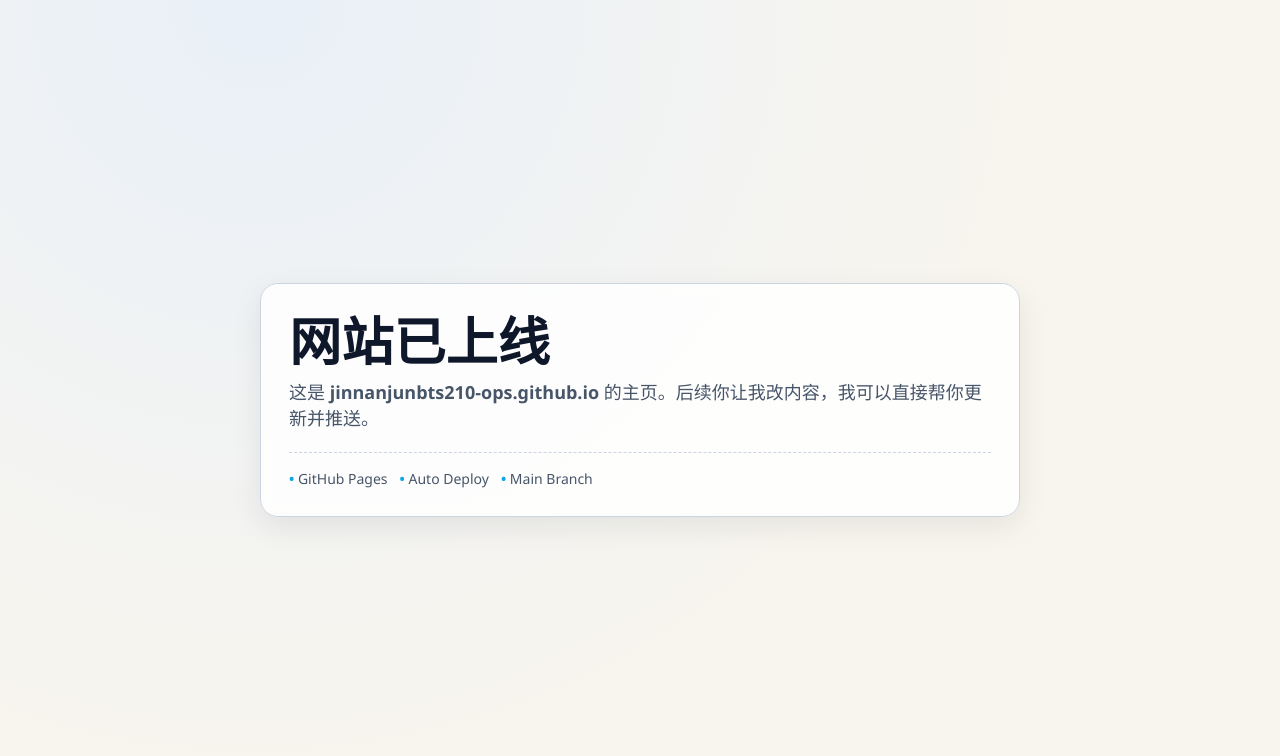
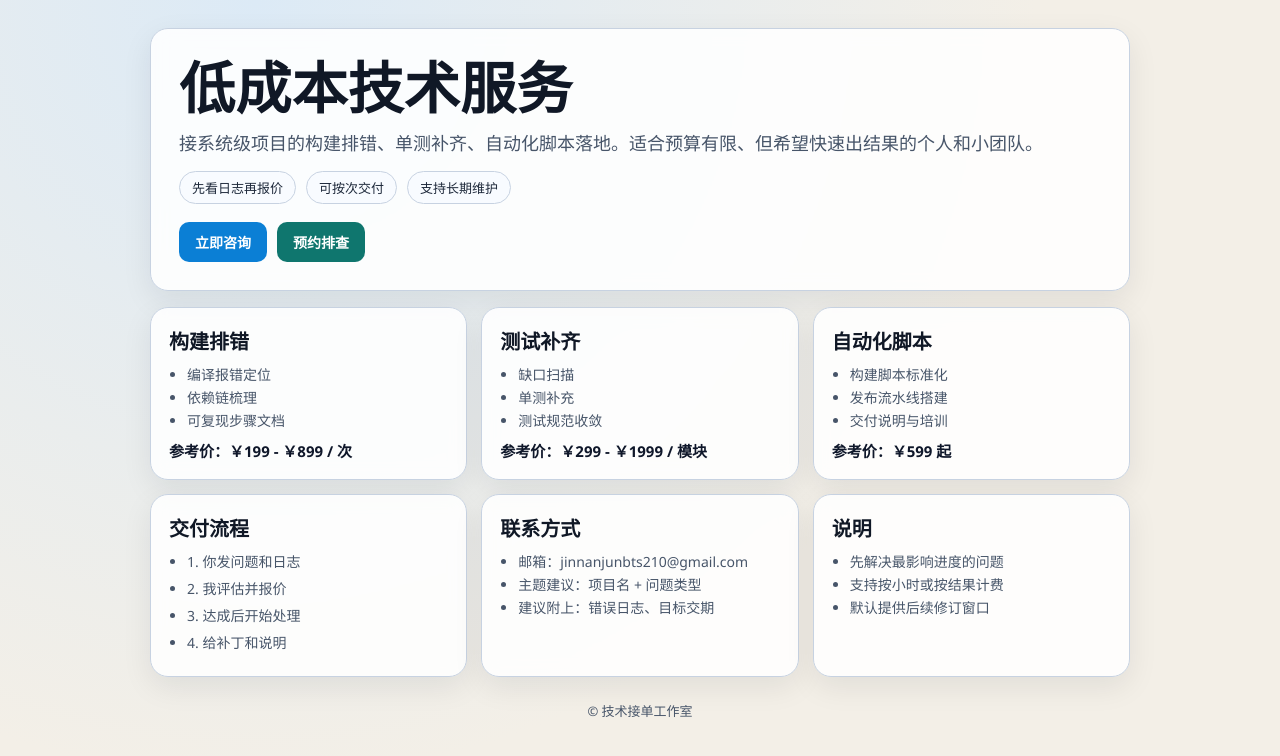
Before and after one commit to jinnanjunbts210-ops/jinnanjunbts210-ops.github.io, a plain HTML site: page index.html in a window 1280 px wide. Drawn offline with Linux system fonts and the light colour scheme.

Commit message:
update landing page for service business

```diff
--- a/index.html
+++ b/index.html
@@ -3,73 +3,206 @@
 <head>
   <meta charset="utf-8" />
   <meta name="viewport" content="width=device-width,initial-scale=1" />
-  <title>jinnanjunbts210-ops</title>
+  <title>技术接单工作室</title>
   <style>
     :root {
-      --bg1: #f8f5ee;
-      --bg2: #e9f0f8;
-      --ink: #0f172a;
+      --bg1: #f3efe7;
+      --bg2: #dceaf6;
+      --ink: #101826;
       --sub: #475569;
-      --card: #ffffffd8;
-      --line: #cbd5e1;
-      --accent: #0ea5e9;
+      --card: #ffffffdc;
+      --line: #c7d2e1;
+      --accent: #0b7fd5;
+      --accent2: #0f766e;
     }
-    * { box-sizing: border-box; }
+    * {
+      box-sizing: border-box;
+    }
     body {
       margin: 0;
       font-family: "Segoe UI", "PingFang SC", "Noto Sans SC", sans-serif;
       color: var(--ink);
       background: radial-gradient(circle at 20% 0%, var(--bg2), var(--bg1) 60%);
-      min-height: 100vh;
-      display: grid;
-      place-items: center;
-      padding: 24px;
+      min-height: 100dvh;
+      padding: 28px 14px 42px;
     }
-    .card {
-      width: min(760px, 100%);
+    .card, .grid > section {
       background: var(--card);
       border: 1px solid var(--line);
       border-radius: 18px;
-      padding: 28px;
-      backdrop-filter: blur(6px);
+      backdrop-filter: blur(8px);
       box-shadow: 0 10px 30px rgba(15, 23, 42, 0.08);
     }
+    .wrap {
+      max-width: 980px;
+      margin: 0 auto;
+      display: grid;
+      gap: 16px;
+    }
+    .hero {
+      padding: 28px;
+    }
     h1 {
-      margin: 0 0 8px;
-      font-size: clamp(30px, 6vw, 52px);
+      margin: 0 0 10px;
+      font-size: clamp(30px, 6vw, 56px);
       line-height: 1.1;
       letter-spacing: 0.2px;
     }
     p {
       margin: 0;
       color: var(--sub);
-      font-size: clamp(14px, 2.4vw, 18px);
+      font-size: clamp(14px, 2.2vw, 18px);
     }
-    .meta {
-      margin-top: 22px;
-      padding-top: 16px;
-      border-top: 1px dashed var(--line);
+    .tips {
+      margin-top: 16px;
       display: flex;
-      gap: 12px;
+      gap: 10px;
       flex-wrap: wrap;
-      color: var(--sub);
+    }
+    .chip {
+      border: 1px solid var(--line);
+      background: #f8fbff;
+      border-radius: 999px;
+      padding: 6px 12px;
+      font-size: 13px;
+      color: #1e293b;
+    }
+    .cta {
+      margin-top: 18px;
+      display: flex;
+      gap: 10px;
+      flex-wrap: wrap;
+    }
+    .btn {
+      border: none;
+      text-decoration: none;
+      color: #fff;
+      background: var(--accent);
+      border-radius: 10px;
+      padding: 10px 16px;
+      font-weight: 600;
       font-size: 14px;
     }
-    .dot {
-      color: var(--accent);
+    .btn.alt {
+      background: var(--accent2);
+    }
+    .grid {
+      display: grid;
+      grid-template-columns: repeat(3, minmax(0, 1fr));
+      gap: 14px;
+    }
+    .grid > section {
+      padding: 18px;
+    }
+    h2 {
+      margin: 0 0 8px;
+      font-size: 20px;
+    }
+    ul {
+      margin: 0;
+      padding-left: 18px;
+      color: var(--sub);
+      line-height: 1.65;
+      font-size: 14px;
+    }
+    .price {
+      margin-top: 8px;
+      color: #0f172a;
       font-weight: 700;
+      font-size: 15px;
+    }
+    .flow li {
+      margin-bottom: 4px;
+    }
+    footer {
+      text-align: center;
+      color: var(--sub);
+      font-size: 13px;
+      margin-top: 8px;
+    }
+    @media (max-width: 860px) {
+      .grid {
+        grid-template-columns: 1fr;
+      }
     }
   </style>
 </head>
 <body>
-  <main class="card">
-    <h1>网站已上线</h1>
-    <p>这是 <strong>jinnanjunbts210-ops.github.io</strong> 的主页。后续你让我改内容，我可以直接帮你更新并推送。</p>
-    <div class="meta">
-      <span><span class="dot">•</span> GitHub Pages</span>
-      <span><span class="dot">•</span> Auto Deploy</span>
-      <span><span class="dot">•</span> Main Branch</span>
+  <div class="wrap">
+    <main class="card hero">
+      <h1>低成本技术服务</h1>
+      <p>接系统级项目的构建排错、单测补齐、自动化脚本落地。适合预算有限、但希望快速出结果的个人和小团队。</p>
+      <div class="tips">
+        <span class="chip">先看日志再报价</span>
+        <span class="chip">可按次交付</span>
+        <span class="chip">支持长期维护</span>
+      </div>
+      <div class="cta">
+        <a class="btn" href="mailto:jinnanjunbts210@gmail.com?subject=技术服务咨询&body=请描述你的项目、问题日志和期望交付时间。">立即咨询</a>
+        <a class="btn alt" href="mailto:jinnanjunbts210@gmail.com?subject=预约远程排查&body=请留下可用时间段与问题摘要。">预约排查</a>
+      </div>
+    </main>
+
+    <div class="grid">
+      <section>
+        <h2>构建排错</h2>
+        <ul>
+          <li>编译报错定位</li>
+          <li>依赖链梳理</li>
+          <li>可复现步骤文档</li>
+        </ul>
+        <div class="price">参考价：￥199 - ￥899 / 次</div>
+      </section>
+
+      <section>
+        <h2>测试补齐</h2>
+        <ul>
+          <li>缺口扫描</li>
+          <li>单测补充</li>
+          <li>测试规范收敛</li>
+        </ul>
+        <div class="price">参考价：￥299 - ￥1999 / 模块</div>
+      </section>
+
+      <section>
+        <h2>自动化脚本</h2>
+        <ul>
+          <li>构建脚本标准化</li>
+          <li>发布流水线搭建</li>
+          <li>交付说明与培训</li>
+        </ul>
+        <div class="price">参考价：￥599 起</div>
+      </section>
+
+      <section>
+        <h2>交付流程</h2>
+        <ul class="flow">
+          <li>1. 你发问题和日志</li>
+          <li>2. 我评估并报价</li>
+          <li>3. 达成后开始处理</li>
+          <li>4. 给补丁和说明</li>
+        </ul>
+      </section>
+
+      <section>
+        <h2>联系方式</h2>
+        <ul>
+          <li>邮箱：jinnanjunbts210@gmail.com</li>
+          <li>主题建议：项目名 + 问题类型</li>
+          <li>建议附上：错误日志、目标交期</li>
+        </ul>
+      </section>
+
+      <section>
+        <h2>说明</h2>
+        <ul>
+          <li>先解决最影响进度的问题</li>
+          <li>支持按小时或按结果计费</li>
+          <li>默认提供后续修订窗口</li>
+        </ul>
+      </section>
     </div>
-  </main>
+    <footer>© 技术接单工作室</footer>
+  </div>
 </body>
 </html>
```
